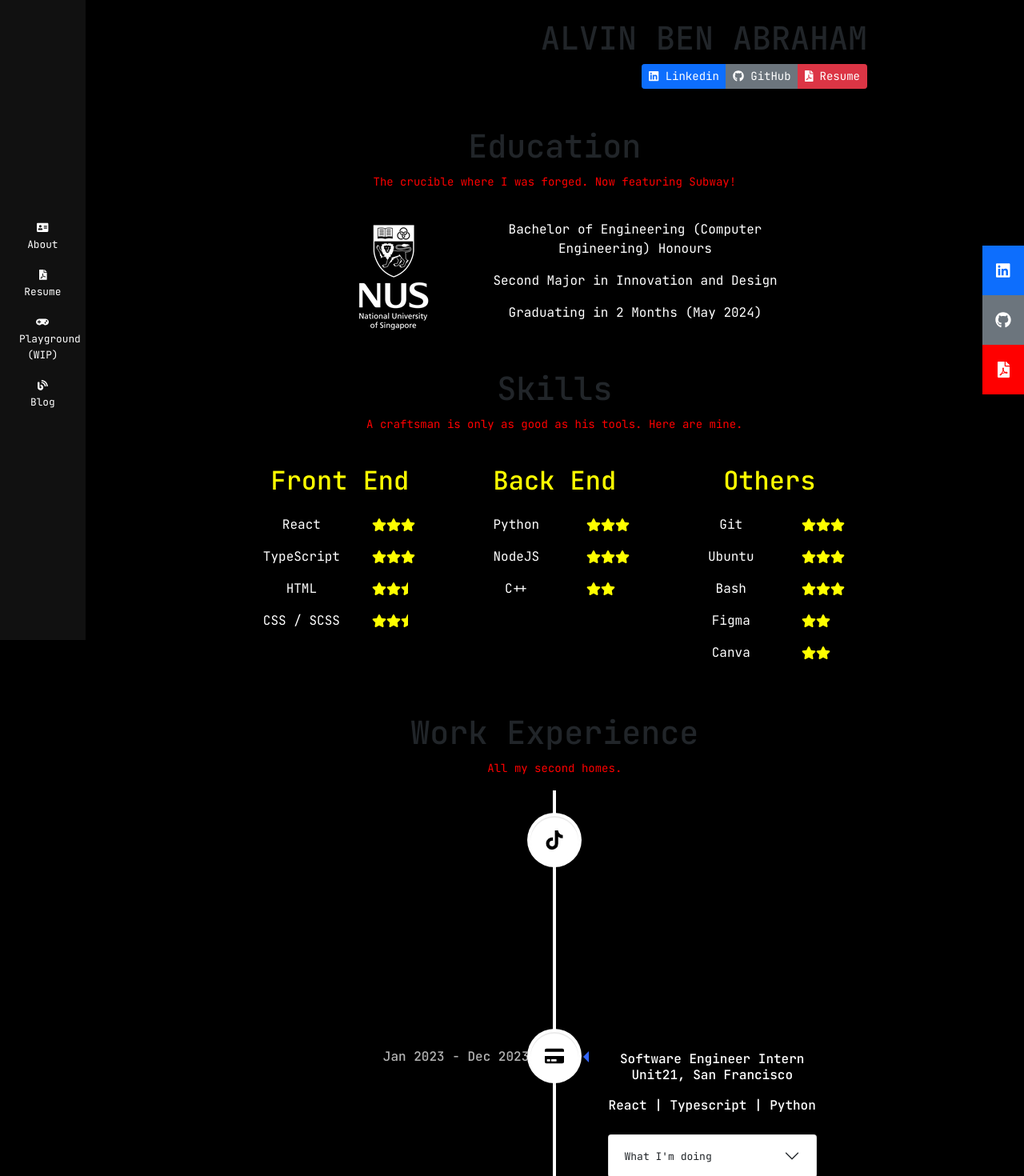
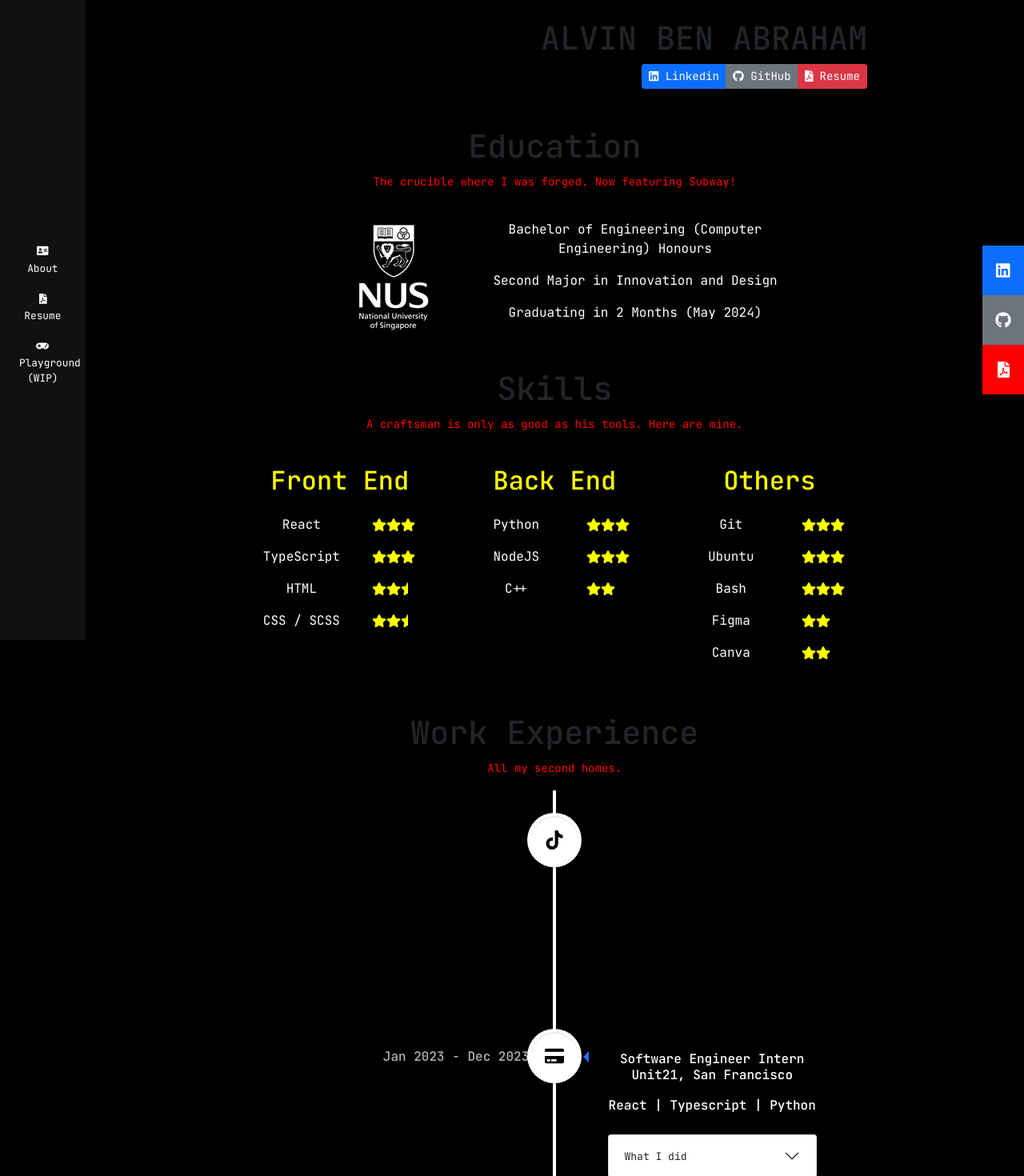
Before and after one commit to alvynben/portfolio, a React (Create React App) app: page / in a window 1280 px wide. Shown: the top 1470 px of the page at 80% size. Built offline with nearby package versions, Linux system fonts and the light colour scheme.

Commit message:
fix: bugs and copy

```diff
--- a/src/components/Navbar/Navbar.tsx
+++ b/src/components/Navbar/Navbar.tsx
@@ -16,16 +16,6 @@ import { Fab, Action } from "react-tiny-fab";
 import "react-tiny-fab/dist/styles.css";
 import "./Navbar.css";
 
-type NavItem = {
-  navLoc: string;
-  viewLoc: string;
-  icon: IconDefinition;
-  text: string;
-  mobileText?: string;
-  onlyForDesktop?: boolean;
-  hidden?: boolean;
-};
-
 interface ActionButton {
   navLoc: string;
   viewLoc: string;
@@ -36,7 +26,7 @@ interface ActionButton {
   hidden?: boolean;
 }
 
-interface NavButton {
+interface NavButtonProps {
   navLoc: string;
   viewLoc: string;
   icon: IconDefinition;
@@ -46,7 +36,7 @@ interface NavButton {
   hidden?: boolean;
 }
 
-const navItems: NavItem[] = [
+const navItems: NavButtonProps[] = [
   {
     navLoc: "about",
     viewLoc: "about-container",
@@ -79,6 +69,7 @@ const navItems: NavItem[] = [
     viewLoc: "blog",
     icon: faBlog,
     text: "Blog",
+    hidden: true,
   }
 ];
 
@@ -138,7 +129,7 @@ export default function Navbar() {
     </Action>
   );
 
-  const NavButton: React.FC<NavButton> = ({ navLoc, viewLoc, icon, text }) => (
+  const NavButton: React.FC<NavButtonProps> = ({ navLoc, viewLoc, icon, text }) => (
     <Col
       className="navItemText"
       key={text}
--- a/src/pages/Resume/containers/Projects/Projects.tsx
+++ b/src/pages/Resume/containers/Projects/Projects.tsx
@@ -68,7 +68,7 @@ export default function Projects() {
   return (
     <Col className="mt-4 mb-4" sm={12}>
       <h1 className="mt-4">Projects</h1>
-      <p style={{color: "#f00"}}><small>When I'm not cycling or cooking, this is how I spend my time.</small></p>
+      <p style={{color: "#f00"}}><small>When I'm not climbing or cooking, this is how I spend my time.</small></p>
       <Row>
       <Col sm={12} className="align-self-center">
           <small style={{color: "#fff"}}> {`[${isMobile ? 'Click on' :'Scroll over'} them to learn more!]`}</small>
--- a/src/pages/Resume/containers/WorkExperience/components/WorkExperienceElement/WorkExperienceElement.tsx
+++ b/src/pages/Resume/containers/WorkExperience/components/WorkExperienceElement/WorkExperienceElement.tsx
@@ -28,8 +28,10 @@ export default function WorkExperienceElement(props: WorkExperienceElementProps)
         const isComponentAboveBottomOfViewport = rect.top < window.innerHeight;
         const isComponentBelowTopOfViewport = rect.top > 0;
         const isComponentWithinViewport = isComponentAboveBottomOfViewport && isComponentBelowTopOfViewport;
-        const isComponentBelowHalfOfViewport = rect.top > 1 / 2 * window.innerHeight;
-        const isInView = isComponentWithinViewport && isComponentBelowHalfOfViewport;
+        const isComponentBelowFirstThirdOfViewport = rect.top > 1 / 3 * window.innerHeight;
+        const isComponentAboveLastThirdOfViewport = rect.top < 2 / 3 * window.innerHeight;
+        const isComponentInMiddleOfViewport = isComponentBelowFirstThirdOfViewport && isComponentAboveLastThirdOfViewport;
+        const isInView = isComponentWithinViewport && isComponentInMiddleOfViewport;
         setIsInView(isInView);
       }
     }, [scrollPosition]);
@@ -68,7 +70,7 @@ export default function WorkExperienceElement(props: WorkExperienceElementProps)
         {skills && <p>{skills.join(" | ")}</p>}
         <Accordion className="mt-4">
           <Accordion.Item eventKey="0">
-            <Accordion.Header>What I'm doing</Accordion.Header>
+            <Accordion.Header>{date.includes('Present') ? `What I'm doing` : `What I did`}</Accordion.Header>
             <Accordion.Body>
               {points.map((point, index) => <li key={index}>{point}</li>)}
             </Accordion.Body>
--- a/src/pages/Resume/containers/WorkExperience/workExperienceCopy.tsx
+++ b/src/pages/Resume/containers/WorkExperience/workExperienceCopy.tsx
@@ -3,7 +3,7 @@ import { faCreditCard, faGraduationCap, faIdBadge, faLeaf, IconDefinition } from
 import { ReactElement } from "react";
 
 export interface WorkExperienceElementProps {
-    date: string;
+    date: string; // Include 'Present' if still working.
     icon: IconDefinition;
     title: string;
     company: string;
```
